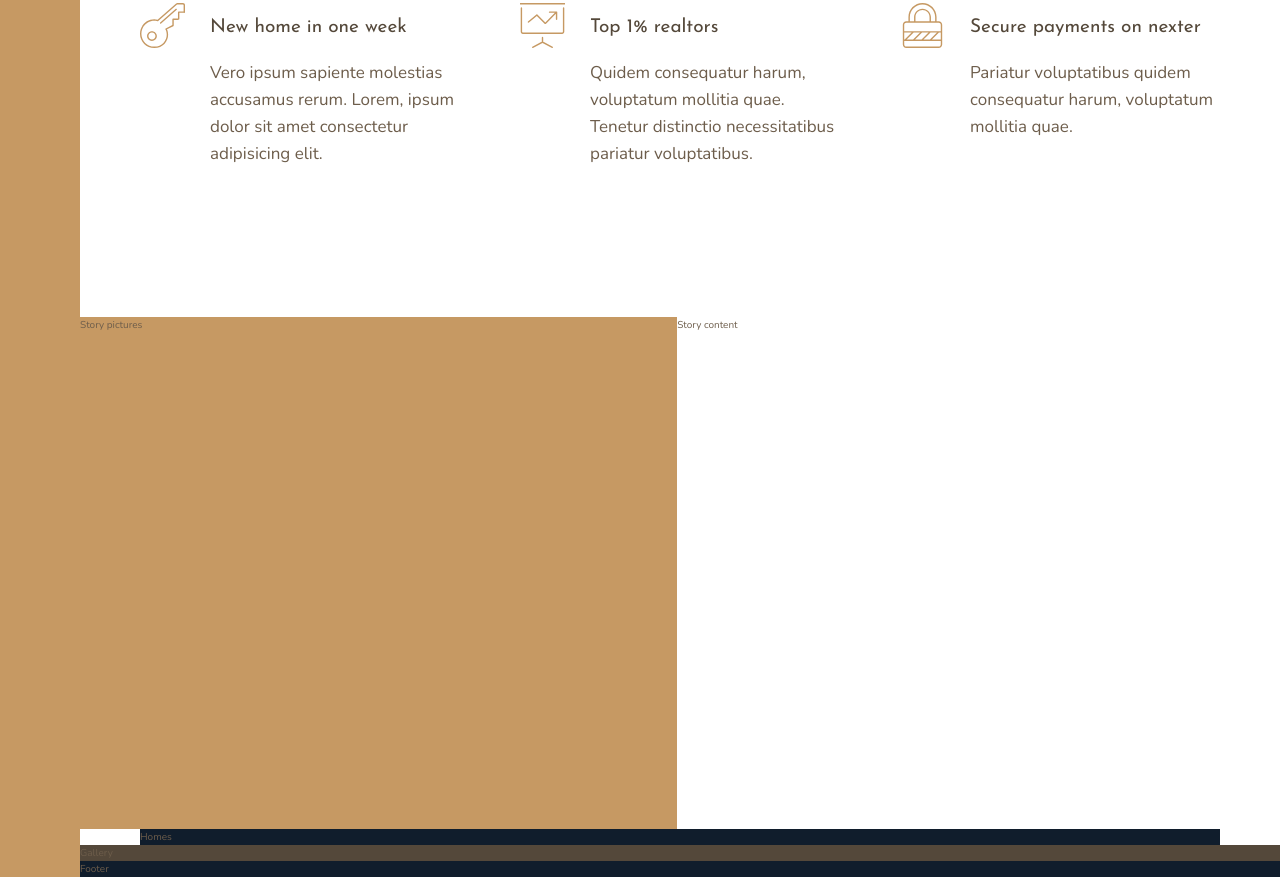
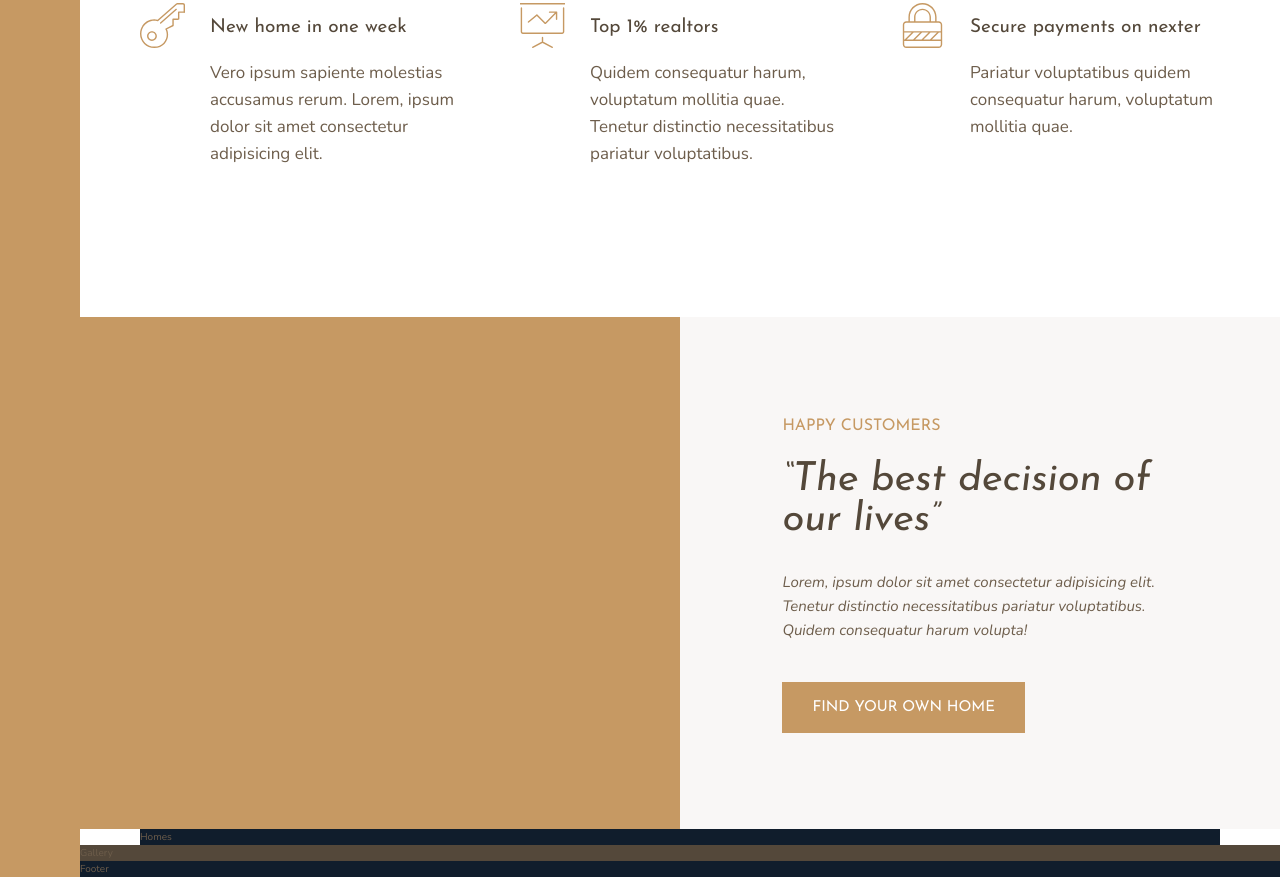
Before and after one commit to cjoak1028/css-nexter, a website: page index.html in a window 1280 px wide. Shown: the part 991-1868 px from the top of the page. Drawn offline with nearby package versions, Linux system fonts and the light colour scheme.

Commit message:
story - built content section

```diff
--- a/index.html
+++ b/index.html
@@ -70,11 +70,16 @@
         </section>
 
         <div class="story__pictures">
-            Story pictures
+
         </div>
 
         <div class="story__content">
-            Story content
+            <h3 class="heading-3 mb-sm">Happy Customers</h3>
+            <h2 class="heading-2 heading-2--dark mb-md">&ldquo;The best decision of our lives&rdquo;</h2>
+            <p class="story__text">
+                Lorem, ipsum dolor sit amet consectetur adipisicing elit. Tenetur distinctio necessitatibus pariatur voluptatibus. Quidem consequatur harum volupta!
+            </p>
+            <button class="btn">Find your own home</button>
         </div>
 
         <section class="homes">
--- a/sass/_features.scss
+++ b/sass/_features.scss
@@ -11,7 +11,6 @@
 }
 
 .feature {
-
     display: grid;
     grid-template-columns: min-content 1fr;
     grid-row-gap: 1.5rem;
--- a/sass/_story.scss
+++ b/sass/_story.scss
@@ -4,8 +4,33 @@
         grid-column: full-start / col-end 4;
     }
 
-    &__photos {
+    &__img-1 {
+        width: 100%;
+    }
+
+    &__img--2 {
+        width: 100%;
+    }
+
+    &__content {
         background-color: $color-grey-light-1;
         grid-column: col-start 5 / full-end;
+
+        padding: 6rem 8vw;
+
+        // display: flex;
+        // flex-direction: column;
+        // justify-content: center;
+        // align-items: flex-start;
+
+        display: grid;
+        align-content: center;
+        justify-items: start;
+    }
+
+    &__text {
+        font-size: 1.5rem;
+        font-style: italic;
+        margin-bottom: 4rem;
     }
 }
--- a/sass/_typography.scss
+++ b/sass/_typography.scss
@@ -9,10 +9,19 @@
 
 .heading-2 {
     @extend %heading;
+    font-size: 4rem;
+    font-style: italic;
+    line-height: 1;
+
+    &--light { color: $color-grey-light-1 }
+    &--dark { color: $color-grey-dark-1 }
 }
 
 .heading-3 {
     @extend %heading;
+    font-size: 1.6rem;
+    color: $color-primary;
+    text-transform: uppercase;
 }
 
 .heading-4 {
@@ -22,3 +31,25 @@
     &--light { color: $color-grey-light-1 }
     &--dark { color: $color-grey-dark-1 }
 }
+
+.btn {
+    background-color: $color-primary;
+    color: #fff;
+    border: none;
+    border-radius: 0;
+    font-family: $font-display;
+    font-size: 1.5rem;
+    text-transform: uppercase;
+    padding: 1.8rem 3rem;
+    cursor: pointer;
+    transition: all .2s;
+
+    &:hover {
+        background-color: $color-primary-dark;
+    }
+}
+
+.mb-sm { margin-bottom: 2rem; }
+.mb-md { margin-bottom: 3rem; }
+.mb-lg { margin-bottom: 4rem; }
+.mb-hg { margin-bottom: 8rem; }
```
Also changed, not shown: css/style.css.
